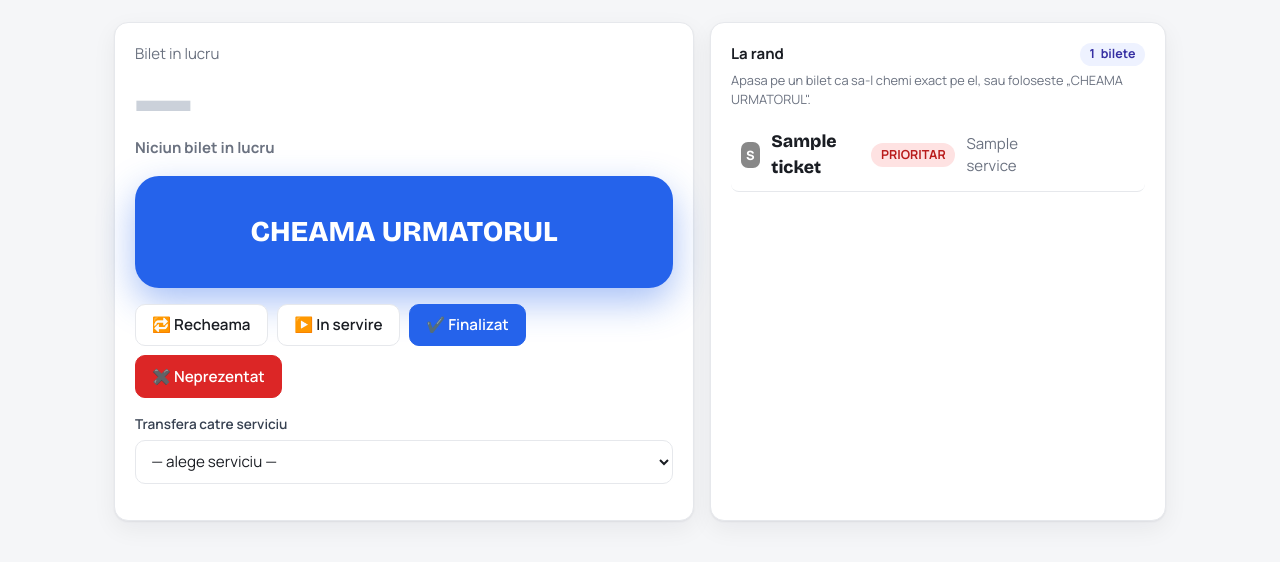
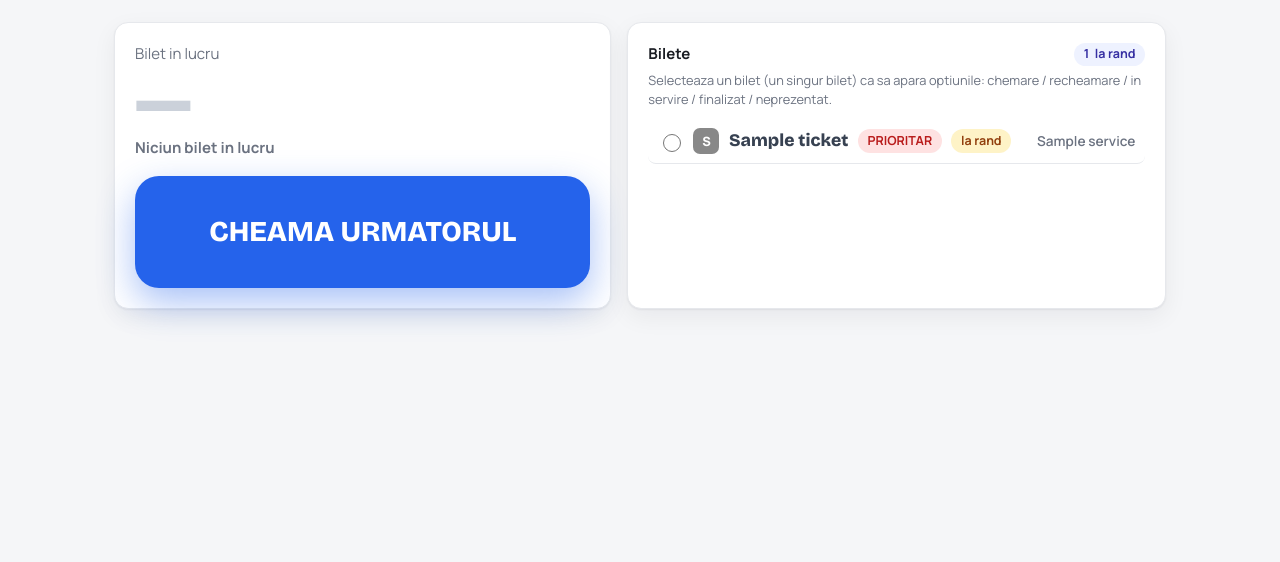
Before and after one commit to buzoianufamily/bon-de-ordine, a PHP site: page /counter/1 in a window 1280 px wide. Shown: the part 92-654 px from the top of the page. Run offline with PHP 8.4, Linux system fonts and the light colour scheme; the visitor is signed in with stand-in values (Sample User, id 1); tables that the repository leaves empty hold one stand-in row (values such as "Sample post"); some libraries are stand-ins or nearby versions.

Commit message:
Counter: single-select tickets, actions appear on selection
Redesigned the operator terminal around selecting ONE ticket (radio) from a
combined list (current called/serving + waiting). Selecting a ticket reveals a
context action bar:
- waiting  -> Cheama
- called   -> Recheama / In servire / Finalizat / Neprezentat / Transfer
- serving  -> Recheama / Finalizat / Neprezentat / Transfer
Shows the selected ticket's client form data too. "CHEAMA URMATORUL" (auto by
priority/age) stays. counter_view waiting query now returns form_data.
counter.js v=5, public app.css v=12 with .selbar + radio-row styles.

https://claude.ai/code/session_011bZYV6BkVSYAwhNYTodE7w

```diff
--- a/app/core/ticket.php
+++ b/app/core/ticket.php
@@ -248,7 +248,7 @@ function counter_view(array $counter): array {
     if ($svcIds) {
         $in = implode(',', array_fill(0, count($svcIds), '?'));
         $waiting = all(
-            "SELECT t.id, t.label, t.priority, t.issued_at, s.name AS service_name, s.color
+            "SELECT t.id, t.label, t.priority, t.issued_at, t.form_data, s.name AS service_name, s.color
              FROM tickets t JOIN services s ON s.id = t.service_id
              WHERE t.status = 'waiting' AND t.service_id IN ($in)
              ORDER BY t.priority DESC, t.issued_at ASC LIMIT 50", $svcIds);
--- a/app/views/public/_head.php
+++ b/app/views/public/_head.php
@@ -6,6 +6,6 @@
 <meta name="base" content="<?= e(base_url()) ?>">
 <link rel="preconnect" href="https://fonts.googleapis.com"><link rel="preconnect" href="https://fonts.gstatic.com" crossorigin>
 <link rel="stylesheet" href="https://fonts.googleapis.com/css2?family=Bricolage+Grotesque:wght@700;800&family=Manrope:wght@400;600;700;800&display=swap" media="print" onload="this.media='all'"><noscript><link rel="stylesheet" href="https://fonts.googleapis.com/css2?family=Bricolage+Grotesque:wght@700;800&family=Manrope:wght@400;600;700;800&display=swap"></noscript>
-<link rel="stylesheet" href="<?= e(asset('css/app.css')) ?>?v=11">
+<link rel="stylesheet" href="<?= e(asset('css/app.css')) ?>?v=12">
 <style>:root{--accent:<?= e($accent) ?>}</style>
 </head>
--- a/app/views/public/counter.php
+++ b/app/views/public/counter.php
@@ -13,31 +13,19 @@ $services = all('SELECT id,prefix,name,color FROM services WHERE branch_id=? AND
       <a class="btn btn-ghost" href="<?= e(url('counter')) ?>">Schimba ghiseu</a> <a class="btn btn-ghost" href="<?= e(url('logout')) ?>">Iesire</a></div>
   </div>
   <div class="row">
-    <div class="card pad" style="flex:1.3">
+    <div class="card pad" style="flex:1.1">
       <div class="muted">Bilet in lucru</div>
       <div class="current-ticket" id="curTicket">—</div>
       <div id="curSvc" class="muted" style="font-weight:700;margin-bottom:1rem">Niciun bilet in lucru</div>
       <div id="curForm"></div>
       <button class="callnext" id="btnCall">CHEAMA URMATORUL</button>
-      <div class="qbtns">
-        <button class="btn" id="btnRecall">🔁 Recheama</button>
-        <button class="btn" id="btnServing">▶️ In servire</button>
-        <button class="btn btn-primary" id="btnFinish">✔️ Finalizat</button>
-        <button class="btn btn-danger" id="btnNoShow">✖️ Neprezentat</button>
+    </div>
+    <div class="card pad" style="flex:1.2">
+      <div style="display:flex;justify-content:space-between;align-items:center">
+        <strong>Bilete</strong><span class="pill" style="background:#eef2ff;color:#3730a3"><span id="waitCount">0</span> la rand</span>
       </div>
-      <div class="field" style="margin-top:1rem">
-        <label>Transfera catre serviciu</label>
-        <select onchange="if(this.value){qmsTransfer(+this.value);this.value=''}">
-          <option value="">— alege serviciu —</option>
-          <?php foreach($services as $s): ?><option value="<?= (int)$s['id'] ?>"><?= e($s['prefix'].' · '.$s['name']) ?></option><?php endforeach; ?>
-        </select>
-      </div>
-    </div>
-    <div class="card pad" style="flex:1">
-      <div style="display:flex;justify-content:space-between;align-items:center">
-        <strong>La rand</strong><span class="pill" style="background:#eef2ff;color:#3730a3"><span id="waitCount">0</span> bilete</span>
-      </div>
-      <div class="muted" style="font-size:.8rem;margin-top:.3rem">Apasa pe un bilet ca sa-l chemi exact pe el, sau foloseste „CHEAMA URMATORUL".</div>
+      <div class="muted" style="font-size:.8rem;margin-top:.3rem">Selecteaza un bilet (un singur bilet) ca sa apara optiunile: chemare / recheamare / in servire / finalizat / neprezentat.</div>
+      <div id="selBar" class="selbar" style="display:none"></div>
       <div class="qlist" id="qList" style="margin-top:.6rem"></div>
     </div>
   </div>
@@ -54,7 +42,8 @@ $services = all('SELECT id,prefix,name,color FROM services WHERE branch_id=? AND
   sayNumber:<?= setting('display_say_number','1')==='1'?'true':'false' ?>,
   sayCounter:<?= setting('display_say_counter','1')==='1'?'true':'false' ?>,
   repeat:<?= (int)setting('display_repeat','2') ?>,
-  myStatus:<?= json_encode($myStatus) ?>
+  myStatus:<?= json_encode($myStatus) ?>,
+  services:<?= json_encode(array_map(fn($s)=>['id'=>(int)$s['id'],'prefix'=>$s['prefix'],'name'=>$s['name']], $services), JSON_UNESCAPED_UNICODE) ?>
 };</script>
-<script src="<?= e(asset('js/counter.js')) ?>?v=4"></script>
+<script src="<?= e(asset('js/counter.js')) ?>?v=5"></script>
 </body></html>
--- a/assets/css/app.css
+++ b/assets/css/app.css
@@ -130,12 +130,19 @@ th{font-size:.72rem;text-transform:uppercase;letter-spacing:.05em;color:var(--mu
 .callnext:active{transform:scale(.99)}
 .current-ticket{font-family:var(--display);font-size:4.5rem;font-weight:800;line-height:1}
 .qbtns{display:flex;gap:.6rem;flex-wrap:wrap;margin-top:1rem}
-.qlist{max-height:60vh;overflow:auto}
-.qrow{display:flex;align-items:center;gap:.7rem;padding:.6rem;border-bottom:1px solid var(--line);cursor:pointer;border-radius:8px;transition:.1s}
-.qrow:hover{background:color-mix(in srgb,var(--accent) 10%,transparent)}
+.qlist{max-height:62vh;overflow:auto}
+.qrow{display:flex;align-items:center;gap:.6rem;padding:.55rem .6rem;border-bottom:1px solid var(--line);cursor:pointer;border-radius:8px;transition:.1s}
+.qrow:hover{background:color-mix(in srgb,var(--accent) 8%,transparent)}
+.qrow.sel{background:color-mix(in srgb,var(--accent) 16%,transparent);outline:1px solid color-mix(in srgb,var(--accent) 45%,transparent)}
+.qrow input[type=radio]{width:18px;height:18px;flex:0 0 auto;accent-color:var(--accent)}
 .qrow .lbl{font-family:var(--display);font-weight:800;font-size:1.1rem}
-.qrow .callbtn{font-weight:700;color:var(--accent);font-size:.85rem;opacity:0;white-space:nowrap}
-.qrow:hover .callbtn{opacity:1}
+.qrow .pill.st-waiting{background:#fef3c7;color:#92400e}
+.qrow .pill.st-called{background:#dbeafe;color:#1e40af}
+.qrow .pill.st-serving{background:#dcfce7;color:#166534}
+.selbar{border:1px solid color-mix(in srgb,var(--accent) 45%,var(--line));background:color-mix(in srgb,var(--accent) 7%,transparent);border-radius:12px;padding:.8rem;margin-top:.7rem}
+.selbar-head{margin-bottom:.5rem;font-size:.95rem}
+.selbar-btns{display:flex;gap:.5rem;flex-wrap:wrap}
+.selbar .selform{margin-top:.6rem;font-size:.85rem;display:grid;gap:.2rem}
 
 /* ====== Display / TV ====== */
 .tv{min-height:100vh;background:#0b0d12;color:#fff;display:grid;grid-template-columns:1.4fr 1fr;gap:0}
--- a/assets/js/counter.js
+++ b/assets/js/counter.js
@@ -1,42 +1,34 @@
-/* Consola operator: call next, recall, finish, no-show, transfer + polling */
+/* Consola operator: selectezi UN bilet din lista -> apar optiunile pentru el.
+   + CHEAMA URMATORUL (auto), anunt vocal optional, status operator, notificari. */
 (function(){
   const cfg = window.COUNTER || {};
-  const elCur = document.getElementById('curTicket');
-  const elSvc = document.getElementById('curSvc');
-  const elWaitCount = document.getElementById('waitCount');
+  const elCur  = document.getElementById('curTicket');
+  const elSvc  = document.getElementById('curSvc');
+  const elForm = document.getElementById('curForm');
+  const elWait = document.getElementById('waitCount');
   const elList = document.getElementById('qList');
-  const elForm = document.getElementById('curForm');
+  const elBar  = document.getElementById('selBar');
   const esc = s => String(s==null?'':s).replace(/[<>&"]/g,c=>({'<':'&lt;','>':'&gt;','&':'&amp;','"':'&quot;'}[c]));
-  let currentId = null;
+  let selId = null;      // biletul selectat (un singur bilet)
+  let items = [];        // bilete curente (in lucru + la rand)
 
-  /* ---- Notificari in browser (opt-in din setarile utilizatorului) ---- */
-  let knownWaiting = null; // set cu biletele deja vazute la rand (null = prima incarcare)
+  /* ---- notificari in browser (opt-in) ---- */
+  let knownWaiting = null;
   if (cfg.notify && 'Notification' in window && Notification.permission === 'default') {
-    // cerem permisiunea la prima interactiune cu pagina
     const ask = () => { Notification.requestPermission(); document.removeEventListener('click', ask); };
     document.addEventListener('click', ask);
   }
   function notifyNew(list){
     if (!cfg.notify) return;
     const ids = list.map(t => t.id);
-    if (knownWaiting === null) { knownWaiting = new Set(ids); return; } // nu anunta la prima incarcare
-    list.forEach(t => {
-      if (!knownWaiting.has(t.id)) {
-        if ('Notification' in window && Notification.permission === 'granted') {
-          try { new Notification('Bilet nou la rand: ' + t.label, { body: t.service_name + (t.priority ? ' · PRIORITAR' : ''), tag: 'qms-'+t.id }); } catch(e){}
-        }
-        QMS.toast('Bilet nou: ' + t.label + ' — ' + t.service_name, 'ok');
-      }
-    });
+    if (knownWaiting === null) { knownWaiting = new Set(ids); return; }
+    list.forEach(t => { if (!knownWaiting.has(t.id)) {
+      if ('Notification' in window && Notification.permission === 'granted')
+        try { new Notification('Bilet nou la rand: ' + t.label, { body: t.service_name||'', tag: 'qms-'+t.id }); } catch(e){}
+      QMS.toast('Bilet nou: ' + t.label + ' — ' + (t.service_name||''), 'ok');
+    }});
     knownWaiting = new Set(ids);
   }
-
-  document.getElementById('btnCall').addEventListener('click', callNext);
-  bind('btnRecall', async ()=>{ await act('api/recall'); if(currentId) announce({label:elCur.textContent}); });
-  bind('btnServing', ()=> act('api/serving'));
-  bind('btnFinish', ()=> act('api/finish', true));
-  bind('btnNoShow', ()=> act('api/no-show', true));
-  function bind(id, fn){ const b=document.getElementById(id); if(b) b.addEventListener('click', fn); }
 
   /* ---- anunt vocal optional la terminal ---- */
   let voices=[]; function loadVoices(){ voices = window.speechSynthesis ? speechSynthesis.getVoices() : []; }
@@ -52,71 +44,106 @@
     if(cfg.sayCounter&&cfg.counterName)phrase+='Va rugam prezentati-va la '+cfg.counterName+'.';
     const rep=Math.max(1,+(cfg.repeat||1)); let i=0; const fire=()=>{speak(phrase); if(++i<rep)setTimeout(fire,2600);}; setTimeout(fire,300); }
 
-  async function callNext(){
+  /* ---- status operator ---- */
+  async function setStatus(s){ const r=await QMS.api('api/user-status',{status:s}); if(r&&r.ok){ const sel=document.getElementById('opStatus'); if(sel)sel.value=s; } }
+  window.qmsStatus = setStatus;
+  if(cfg.myStatus==='offline'){ setStatus('available'); }
+
+  /* ---- CHEAMA URMATORUL (auto, dupa prioritate/vechime) ---- */
+  document.getElementById('btnCall').addEventListener('click', async ()=>{
     const res = await QMS.api('api/call-next', { counter_id: cfg.counterId });
     if(!res.ok){ QMS.toast(res.error||'Eroare','error'); return; }
-    if(!res.ticket){ QMS.toast('Coada este goala','' ); }
-    else announce(res.ticket);
+    if(!res.ticket){ QMS.toast('Coada este goala',''); } else { selId=res.ticket.id; announce(res.ticket); }
+    refresh();
+  });
+
+  /* ---- actiuni pe biletul SELECTAT ---- */
+  async function act(path, extra, opt){
+    if(!selId){ QMS.toast('Selecteaza un bilet',''); return; }
+    const res = await QMS.api(path, Object.assign({ticket_id:selId}, extra||{}));
+    if(!res.ok){ QMS.toast(res.error||'Eroare','error'); refresh(); return; }
+    if(opt&&opt.announce){ const it=items.find(x=>x.id===selId)||res.ticket; announce(res.ticket||it); }
+    if(opt&&opt.clear) selId=null;
     refresh();
   }
-  async function act(path, clearAfter){
-    if(!currentId){ QMS.toast('Niciun bilet activ',''); return; }
-    const res = await QMS.api(path, { ticket_id: currentId });
-    if(!res.ok){ QMS.toast(res.error||'Eroare','error'); return; }
-    refresh();
+  elBar.addEventListener('click', e=>{ const b=e.target.closest('button[data-a]'); if(!b)return; const a=b.getAttribute('data-a');
+    if(a==='call')    act('api/call-specific',{counter_id:cfg.counterId},{announce:true});
+    else if(a==='recall')  act('api/recall',null,{announce:true});
+    else if(a==='serving') act('api/serving');
+    else if(a==='finish')  act('api/finish',null,{clear:true});
+    else if(a==='noshow')  act('api/no-show',null,{clear:true});
+  });
+  elBar.addEventListener('change', e=>{ const s=e.target.closest('select[data-a="transfer"]'); if(s&&s.value){ act('api/transfer',{service_id:+s.value},{clear:true}); } });
+
+  /* selectie din lista (un singur bilet) */
+  elList.addEventListener('change', e=>{ const r=e.target.closest('input[name="tk"]'); if(r){ selId=+r.value; renderBar(); markSel(); } });
+
+  function markSel(){ elList.querySelectorAll('.qrow').forEach(row=>row.classList.toggle('sel', +row.dataset.id===selId)); }
+
+  function renderBar(){
+    const it = items.find(x=>x.id===selId);
+    if(!it){ elBar.style.display='none'; elBar.innerHTML=''; return; }
+    const st = it.status || 'waiting';
+    let h = `<div class="selbar-head">Selectat: <strong style="color:${it.color||cfg.accent}">${esc(it.label)}</strong> <span class="muted">${esc(it.service_name||'')}</span></div>`;
+    h += `<div class="selbar-btns">`;
+    if(st==='waiting'){
+      h += `<button class="btn btn-primary" data-a="call">📣 Cheama</button>`;
+    } else {
+      h += `<button class="btn" data-a="recall">🔁 Recheama</button>`;
+      if(st==='called') h += `<button class="btn" data-a="serving">▶️ In servire</button>`;
+      h += `<button class="btn btn-primary" data-a="finish">✔️ Finalizat</button>`;
+      h += `<button class="btn btn-danger" data-a="noshow">✖️ Neprezentat</button>`;
+    }
+    h += `</div>`;
+    if(st!=='waiting' && cfg.services && cfg.services.length){
+      h += `<div class="field" style="margin:.6rem 0 0"><label>Transfera catre serviciu</label><select data-a="transfer"><option value="">— alege serviciu —</option>`+
+        cfg.services.map(s=>`<option value="${s.id}">${esc(s.prefix+' · '+s.name)}</option>`).join('')+`</select></div>`;
+    }
+    if(it.form_data){ try{ const d=JSON.parse(it.form_data);
+      if(Array.isArray(d)&&d.length){ h+='<div class="selform">'+d.map(x=>`<div><span class="muted">${esc(x.label||'')}</span> <strong>${esc(x.value||'—')}</strong></div>`).join('')+'</div>'; }
+    }catch(e){} }
+    elBar.innerHTML=h; elBar.style.display='';
   }
-  async function transfer(serviceId){
-    if(!currentId) return;
-    const res = await QMS.api('api/transfer', { ticket_id: currentId, service_id: serviceId });
-    if(res.ok){ QMS.toast('Bilet transferat','ok'); refresh(); }
+
+  function renderCurForm(c){
+    let html='';
+    if(c && c.form_data){ try{ const d=JSON.parse(c.form_data);
+      if(Array.isArray(d) && d.length){ html='<div style="background:#f8fafc;border:1px solid #e6e8ec;border-radius:10px;padding:.7rem;margin:.2rem 0 1rem;text-align:left">'+
+        '<div class="muted" style="font-size:.72rem;text-transform:uppercase;letter-spacing:.05em;margin-bottom:.3rem">Date client</div>'+
+        d.map(x=>`<div style="display:flex;justify-content:space-between;gap:1rem;padding:.18rem 0;border-bottom:1px solid #eef1f5"><span class="muted">${esc(x.label)}</span><strong>${esc(x.value||'—')}</strong></div>`).join('')+'</div>'; }
+    }catch(e){} }
+    if(elForm) elForm.innerHTML=html;
   }
-  window.qmsTransfer = transfer;
-
-  /* apeleaza un bilet ANUME (ales de operator din lista) */
-  async function callSpecific(id){
-    const res = await QMS.api('api/call-specific', { ticket_id: id, counter_id: cfg.counterId });
-    if(!res.ok){ QMS.toast(res.error||'Eroare','error'); refresh(); return; }
-    if(res.ticket) announce(res.ticket);
-    refresh();
-  }
-  // delegare: click pe un rand din coada => cheama acel bilet
-  if(elList) elList.addEventListener('click', function(e){
-    const row = e.target.closest('.qrow'); if(!row || !row.dataset.id) return;
-    callSpecific(+row.dataset.id);
-  });
-
-  /* status operator (prezenta) */
-  async function setStatus(s){ const r=await QMS.api('api/user-status',{status:s}); if(r&&r.ok){ const sel=document.getElementById('opStatus'); if(sel)sel.value=s; } }
-  window.qmsStatus = setStatus;
-  // la deschiderea terminalului, daca era offline, devine Disponibil
-  if(cfg.myStatus==='offline'){ setStatus('available'); }
 
   async function refresh(){
     const res = await QMS.api('api/counter-state?counter_id='+cfg.counterId, null, 'GET');
     if(!res.ok) return;
     const c = res.current;
-    currentId = c ? c.id : null;
     elCur.textContent = c ? c.label : '—';
     elCur.style.color = c ? (c.color||cfg.accent) : '#cbd1da';
     elSvc.textContent = c ? c.service_name : 'Niciun bilet in lucru';
-    if(elForm){ let html='';
-      if(c && c.form_data){ try{ const d=JSON.parse(c.form_data);
-        if(Array.isArray(d) && d.length){ html='<div style="background:#f8fafc;border:1px solid #e6e8ec;border-radius:10px;padding:.7rem;margin:.2rem 0 1rem;text-align:left">'+
-          '<div class="muted" style="font-size:.72rem;text-transform:uppercase;letter-spacing:.05em;margin-bottom:.3rem">Date client</div>'+
-          d.map(x=>`<div style="display:flex;justify-content:space-between;gap:1rem;padding:.18rem 0;border-bottom:1px solid #eef1f5"><span class="muted">${esc(x.label)}</span><strong>${esc(x.value||'—')}</strong></div>`).join('')+'</div>'; }
-      }catch(e){} }
-      elForm.innerHTML=html;
-    }
-    elWaitCount.textContent = res.waiting_count;
-    notifyNew(res.waiting || []);
-    elList.innerHTML = res.waiting.map(t=>`<div class="qrow" data-id="${t.id}" title="Apasa pentru a chema acest bilet">
-      <span class="tag" style="background:${t.color}">${t.label[0]}</span>
-      <span class="lbl">${t.label}</span>
+    renderCurForm(c);
+
+    items = [];
+    if(c) items.push({id:c.id,label:c.label,service_name:c.service_name,color:c.color,status:c.status,priority:c.priority,form_data:c.form_data});
+    (res.waiting||[]).forEach(w=> items.push({id:w.id,label:w.label,service_name:w.service_name,color:w.color,status:'waiting',priority:w.priority,form_data:w.form_data}));
+
+    elWait.textContent = res.waiting_count;
+    notifyNew(res.waiting||[]);
+    if(selId && !items.find(x=>x.id===selId)) selId=null;
+
+    const stLab={waiting:'la rand',called:'apelat',serving:'in servire'};
+    elList.innerHTML = items.map(t=>`<label class="qrow${t.id===selId?' sel':''}" data-id="${t.id}">
+      <input type="radio" name="tk" value="${t.id}" ${t.id===selId?'checked':''}>
+      <span class="tag" style="background:${t.color}">${esc((t.label||'?')[0])}</span>
+      <span class="lbl">${esc(t.label)}</span>
       ${t.priority? '<span class="pill" style="background:#fee2e2;color:#b91c1c">PRIORITAR</span>':''}
-      <span class="muted" style="margin:0 .6rem 0 auto">${esc(t.service_name)}</span>
-      <span class="callbtn">Cheama →</span></div>`).join('')
-      || '<div class="muted" style="padding:1rem">Coada este goala.</div>';
+      <span class="pill st-${t.status||'waiting'}">${stLab[t.status]||'la rand'}</span>
+      <span class="muted" style="margin-left:auto">${esc(t.service_name||'')}</span></label>`).join('')
+      || '<div class="muted" style="padding:1rem">Niciun bilet.</div>';
+    renderBar();
   }
+
   refresh();
   setInterval(refresh, 2000);
 })();
```
